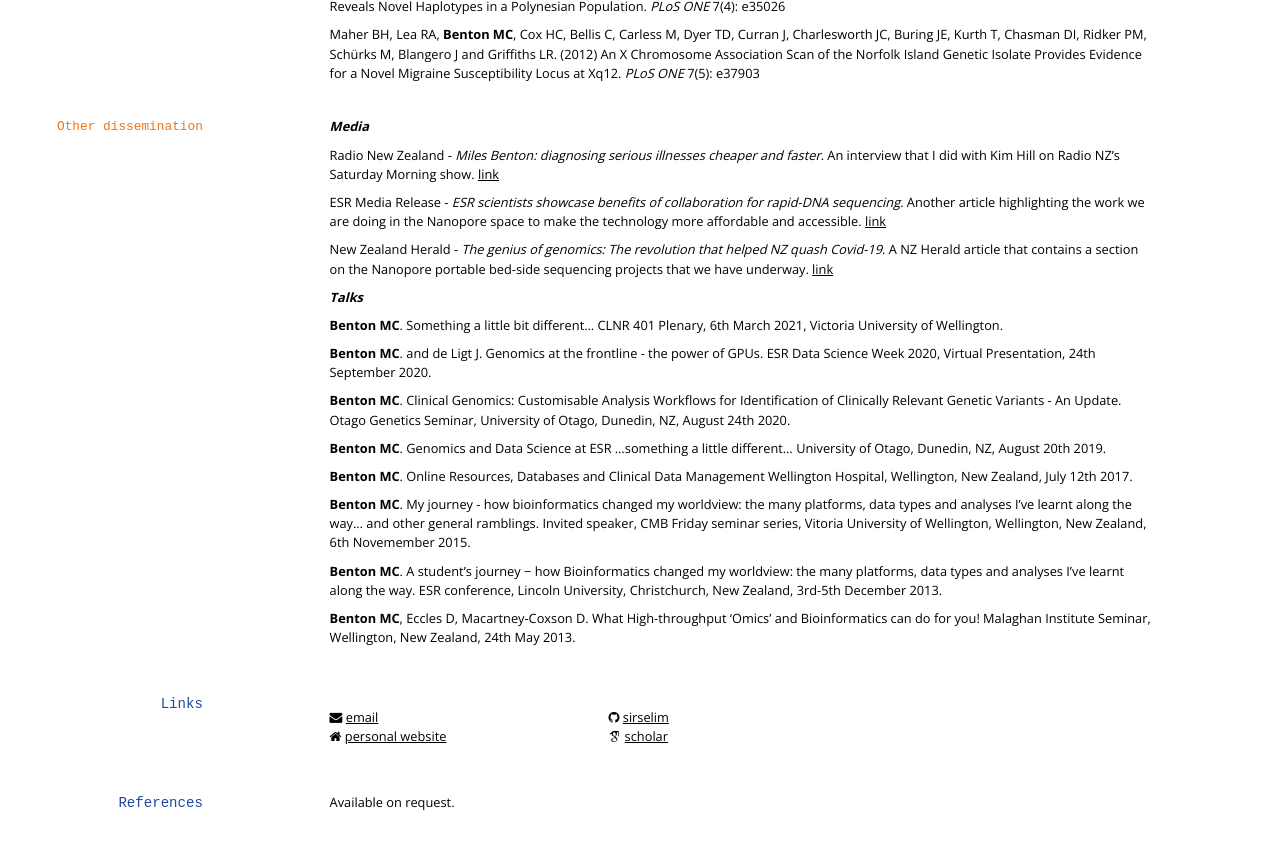
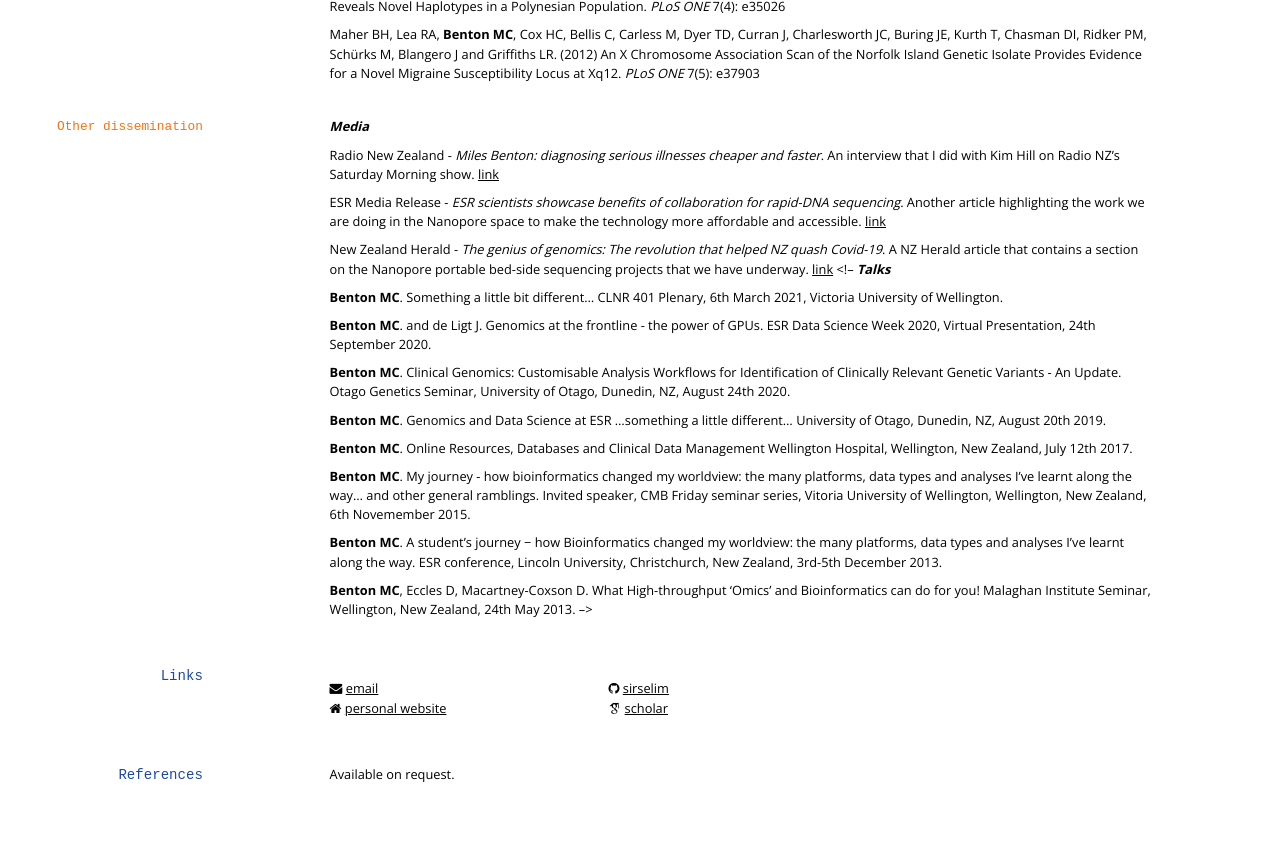
Before and after one commit to sirselim/Miles_CV, a Jekyll site: the page built from index.md, in a window 1280 px wide and 900 px high, scrolled down 4765 px. Shown: the top 850 px of the window. Built offline with Jekyll 4.4.1, drawn with Linux system fonts in a browser that asks for light colours; some web fonts are replaced; some of the changed text lies outside the part shown.

Commit message:
Aug 2026 CV update

```diff
--- a/index.md
+++ b/index.md
@@ -92,30 +92,30 @@ __Victoria University of Wellington, NZ__ BBMedSc Biomedical Science (_Majors: H
 
 ### Professional Memberships
 
-`2026 - present`
+`2026-present`
 Board member (Trustee) - Taranaki Conservation Genomics Trust
 
-`2021 - 2023`
+`2021-2023`
 
 Chair of a committee of reviewers for the Health Research Council (HRC) of New Zealand
 
 Panel member reviewing for the Health Research Council (HRC) of New Zealand
 
-`2020 - present`
+`2020-present`
 Certified Carpentries Instructor
 
 Panel member reviewing for the Health Research Council (HRC) of New Zealand
 
-`2019 - 2021`
+`2019-2021`
 Member Human Genomics Society of Australasia
 
-`2015 - 2023`
+`2015-2023`
 Ad hoc reviewer, Nature Biotechnology, Clinical Epigenetics, PLoS One, BMC Medical Genetics, Gene
 
-`2015 - 2023`
+`2015-2023`
 Reviewer National Health and Medical Research Council, Australia
 
-`2014 - 2021`
+`2014-2021`
 Member Australasian Genomic Technologies Association (AGTA)
 
 <!-- ### Leadership
@@ -441,7 +441,7 @@ Radio New Zealand - *Miles Benton: diagnosing serious illnesses cheaper and fast
 ESR Media Release - *ESR scientists showcase benefits of collaboration for rapid-DNA sequencing*. Another article highlighting the work we are doing in the Nanopore space to make the technology more affordable and accessible. [link](https://www.esr.cri.nz/home/about-esr/media-releases/esr-scientists-showcase-benefits-of-collaboration-for-rapid-dna-sequencing/)
 
 New Zealand Herald - *The genius of genomics: The revolution that helped NZ quash Covid-19*. A NZ Herald article that contains a section on the Nanopore portable bed-side sequencing projects that we have underway. [link](https://www.nzherald.co.nz/nz/the-genius-of-genomics-the-revolution-that-helped-nz-quash-covid-19/EFJWSHSL3TTYNNKYA5WEROIKHY/)
-
+<!--
 ***Talks***
 
 **Benton MC**. Something a little bit different… CLNR 401 Plenary, 6th March 2021, Victoria University of Wellington.
@@ -458,7 +458,7 @@ New Zealand Herald - *The genius of genomics: The revolution that helped NZ quas
 
 **Benton MC**. A student’s journey − how Bioinformatics changed my worldview: the many platforms, data types and analyses I’ve learnt along the way. ESR conference, Lincoln University, Christchurch, New Zealand, 3rd-5th December 2013.
 
-**Benton MC**, Eccles D, Macartney-Coxson D. What High-throughput 'Omics' and Bioinformatics can do for you! Malaghan Institute Seminar, Wellington, New Zealand, 24th May 2013.
+**Benton MC**, Eccles D, Macartney-Coxson D. What High-throughput 'Omics' and Bioinformatics can do for you! Malaghan Institute Seminar, Wellington, New Zealand, 24th May 2013.  -->
 
 ## Links
 
```
